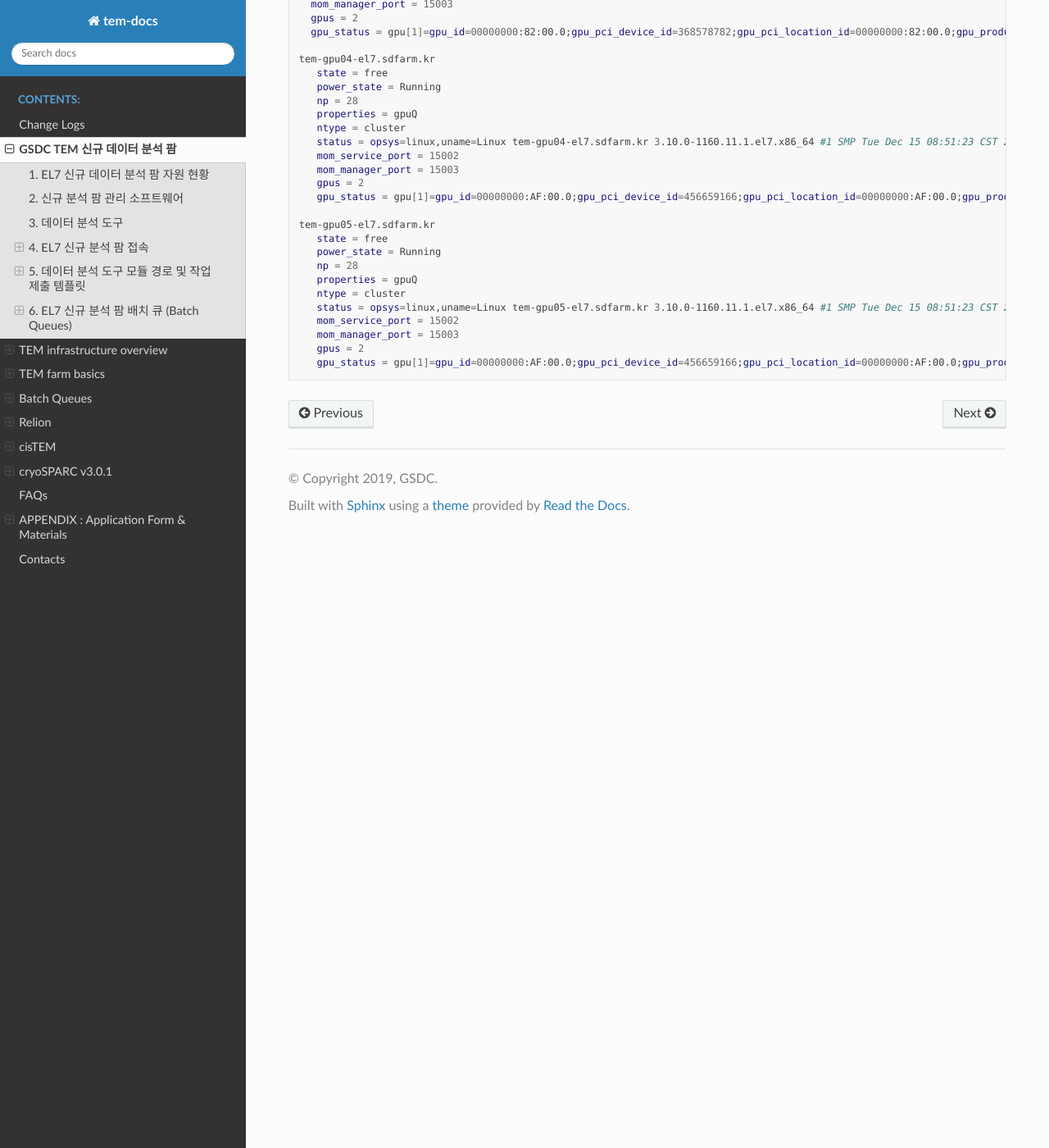
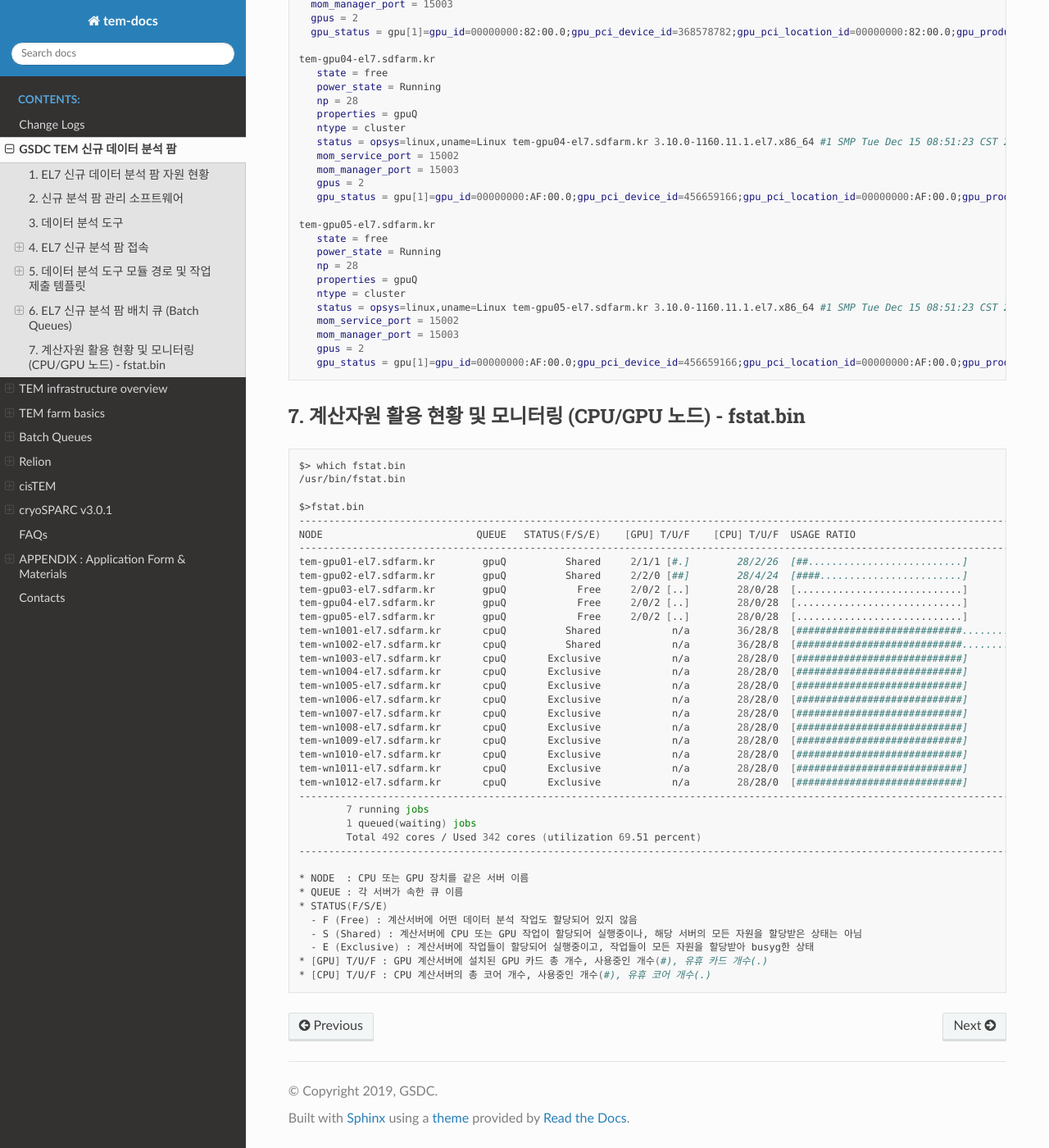
Before and after one commit to junglok/tem-docs, a Sphinx documentation site: the page built from docs/newfarm.rst, in a window 1280 px wide and 1400 px high, scrolled down 7070 px. Shown: the whole window at 82% size. Built offline with Sphinx 7.4.7 and the Read the Docs theme 2.0.0, drawn with Linux system fonts in a browser that asks for light colours.

Commit message:
fstat.bin added

```diff
--- a/docs/newfarm.rst
+++ b/docs/newfarm.rst
@@ -413,3 +413,48 @@ GSDC TEM 신규 데이터 분석 팜
      mom_manager_port = 15003
      gpus = 2
      gpu_status = gpu[1]=gpu_id=00000000:AF:00.0;gpu_pci_device_id=456659166;gpu_pci_location_id=00000000:AF:00.0;gpu_product_name=Tesla P40;gpu_memory_total=22919 MB;gpu_memory_used=0 MB;gpu_mode=Default;gpu_state=Unallocated;gpu_utilization=0%;gpu_memory_utilization=0%;gpu_ecc_mode=Enabled;gpu_single_bit_ecc_errors=0;gpu_double_bit_ecc_errors=0;gpu_temperature=30 C,gpu[0]=gpu_id=00000000:3B:00.0;gpu_pci_device_id=456659166;gpu_pci_location_id=00000000:3B:00.0;gpu_product_name=Tesla P40;gpu_memory_total=22919 MB;gpu_memory_used=0 MB;gpu_mode=Default;gpu_state=Unallocated;gpu_utilization=0%;gpu_memory_utilization=0%;gpu_ecc_mode=Enabled;gpu_single_bit_ecc_errors=0;gpu_double_bit_ecc_errors=0;gpu_temperature=27 C;gpu_display=Enabled,gpu_display=Enabled,driver_ver=460.32.03,timestamp=Wed Jan 27 11:03:08 2021
+
+
+7. 계산자원 활용 현황 및 모니터링 (CPU/GPU 노드) - fstat.bin
+====================================================
+
+.. code-block:: bash
+
+  $> which fstat.bin
+  /usr/bin/fstat.bin
+
+  $>fstat.bin
+  ------------------------------------------------------------------------------------------------------------------------
+  NODE                          QUEUE   STATUS(F/S/E)    [GPU] T/U/F    [CPU] T/U/F  USAGE RATIO
+  ------------------------------------------------------------------------------------------------------------------------
+  tem-gpu01-el7.sdfarm.kr        gpuQ          Shared     2/1/1 [#.]        28/2/26  [##..........................]
+  tem-gpu02-el7.sdfarm.kr        gpuQ          Shared     2/2/0 [##]        28/4/24  [####........................]
+  tem-gpu03-el7.sdfarm.kr        gpuQ            Free     2/0/2 [..]        28/0/28  [............................]
+  tem-gpu04-el7.sdfarm.kr        gpuQ            Free     2/0/2 [..]        28/0/28  [............................]
+  tem-gpu05-el7.sdfarm.kr        gpuQ            Free     2/0/2 [..]        28/0/28  [............................]
+  tem-wn1001-el7.sdfarm.kr       cpuQ          Shared            n/a        36/28/8  [############################........]
+  tem-wn1002-el7.sdfarm.kr       cpuQ          Shared            n/a        36/28/8  [############################........]
+  tem-wn1003-el7.sdfarm.kr       cpuQ       Exclusive            n/a        28/28/0  [############################]
+  tem-wn1004-el7.sdfarm.kr       cpuQ       Exclusive            n/a        28/28/0  [############################]
+  tem-wn1005-el7.sdfarm.kr       cpuQ       Exclusive            n/a        28/28/0  [############################]
+  tem-wn1006-el7.sdfarm.kr       cpuQ       Exclusive            n/a        28/28/0  [############################]
+  tem-wn1007-el7.sdfarm.kr       cpuQ       Exclusive            n/a        28/28/0  [############################]
+  tem-wn1008-el7.sdfarm.kr       cpuQ       Exclusive            n/a        28/28/0  [############################]
+  tem-wn1009-el7.sdfarm.kr       cpuQ       Exclusive            n/a        28/28/0  [############################]
+  tem-wn1010-el7.sdfarm.kr       cpuQ       Exclusive            n/a        28/28/0  [############################]
+  tem-wn1011-el7.sdfarm.kr       cpuQ       Exclusive            n/a        28/28/0  [############################]
+  tem-wn1012-el7.sdfarm.kr       cpuQ       Exclusive            n/a        28/28/0  [############################]
+  ------------------------------------------------------------------------------------------------------------------------
+          7 running jobs
+          1 queued(waiting) jobs
+          Total 492 cores / Used 342 cores (utilization 69.51 percent)
+  ------------------------------------------------------------------------------------------------------------------------
+
+  * NODE  : CPU 또는 GPU 장치를 같은 서버 이름
+  * QUEUE : 각 서버가 속한 큐 이름
+  * STATUS(F/S/E)
+    - F (Free) : 계산서버에 어떤 데이터 분석 작업도 할당되어 있지 않음
+    - S (Shared) : 계산서버에 CPU 또는 GPU 작업이 할당되어 실행중이나, 해당 서버의 모든 자원을 할당받은 상태는 아님
+    - E (Exclusive) : 계산서버에 작업들이 할당되어 실행중이고, 작업들이 모든 자원을 할당받아 busyg한 상태
+  * [GPU] T/U/F : GPU 계산서버에 설치된 GPU 카드 총 개수, 사용중인 개수(#), 유휴 카드 개수(.)
+  * [CPU] T/U/F : CPU 계산서버의 총 코어 개수, 사용중인 개수(#), 유휴 코어 개수(.)
```
Also changed, not shown: 2 other files.
